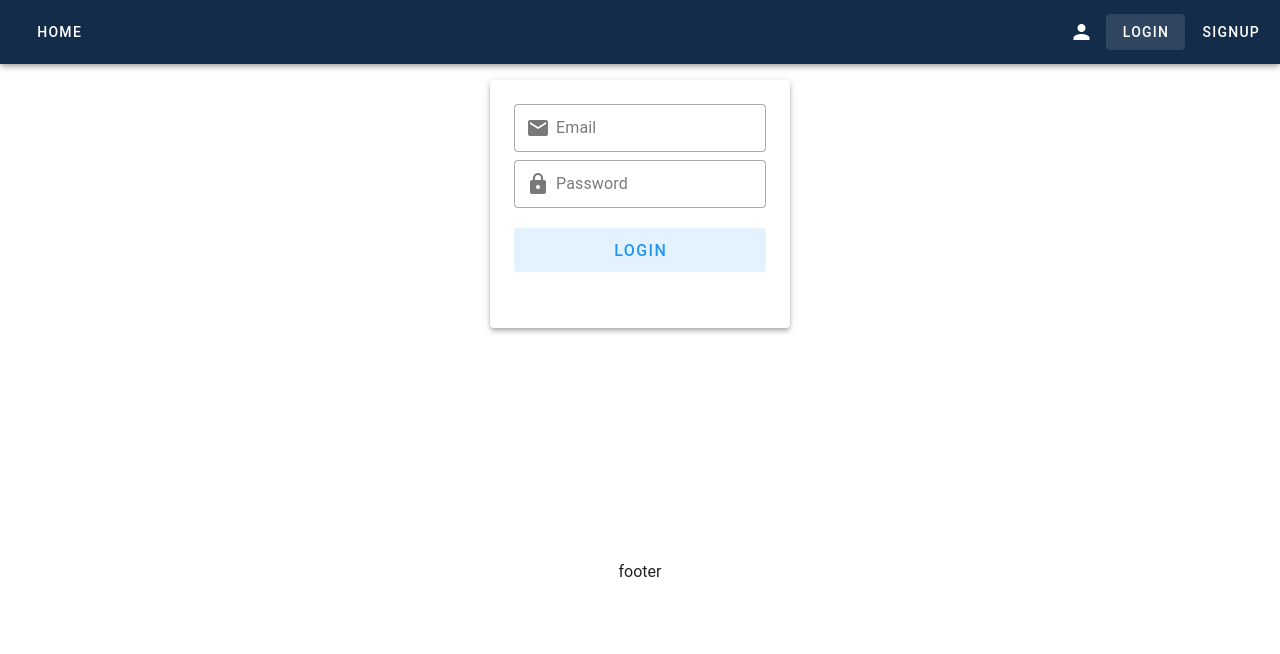
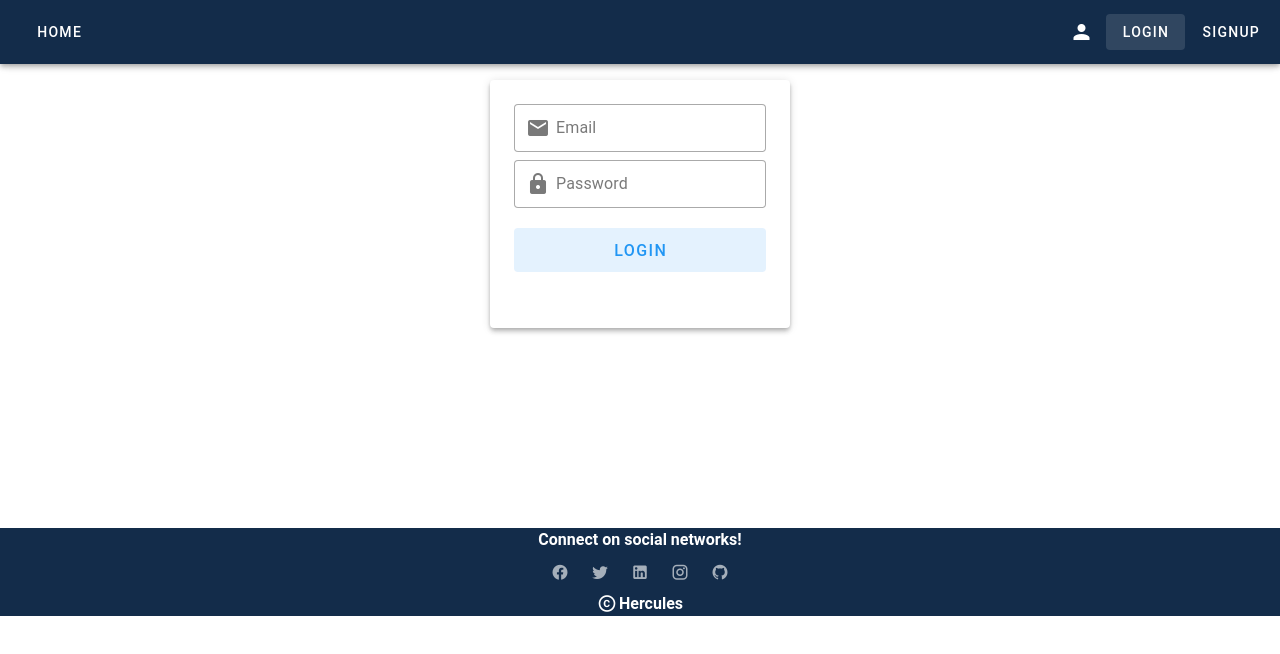
Before and after one commit to Imran17192/HackathonFulda, a Vue app in the folder frontend/: page /login in a window 1280 px wide. Shown: the top 654 px of the page. Built offline with nearby package versions, Linux system fonts and the light colour scheme.

Commit message:
Add footer elements and refactor code

```diff
--- a/frontend/src/components/ErrorMessage.vue
+++ b/frontend/src/components/ErrorMessage.vue
@@ -15,6 +15,7 @@ defineProps({
 
 <style scoped>
     .validation-error-message {
+        text-align: left;
         min-height: 1.4rem;
         margin-left: 0.3rem;
         color: red;
--- a/frontend/src/components/layout/TheFooter.vue
+++ b/frontend/src/components/layout/TheFooter.vue
@@ -1,11 +1,51 @@
 <script setup>
-
+    const socialMediaList =  [
+        { icon: 'mdi-facebook', url: 'https://www.facebook.com' },
+        { icon: 'mdi-twitter', url: 'https://www.twitter.com' },
+        { icon: 'mdi-linkedin', url: 'https://www.linkedin.com' },
+        { icon: 'mdi-instagram', url: 'https://www.instagram.com' },
+        { icon: 'mdi-github', url: 'https://github.com/Imran17192/HackathonFulda' },
+    ]
 </script>
 
 <template>
-<div>footer</div>
+    <div class="the-footer">
+        <strong>Connect on social networks!</strong>
+
+        <v-spacer></v-spacer>
+
+        <div class="d-flex">
+            <v-btn
+                v-for="socialMedia in socialMediaList"
+                :key="socialMedia.url"
+                :icon="socialMedia.icon"
+                size="small"
+                variant="plain"
+                :href="socialMedia.url"
+                target="_blank"
+            ></v-btn>
+        </div>
+
+        <div class="copyright">
+            <v-icon icon="mdi-copyright" size="small"></v-icon>
+            <strong>Hercules</strong>
+        </div>
+    </div>
 </template>
 
 <style scoped>
+    .the-footer {
+        color: white;
+        width: 100%;
+        display: flex;
+        flex-direction: column;
+        align-items: center;
+        background: var(--color-primary);
+    }
 
+    .copyright {
+        display: flex;
+        gap: 2px;
+        align-items: center;
+    }
 </style>
```
Also changed, not shown: frontend/src/stores/counter.js (deleted, +0 -12 lines). Lines whose indentation alone changed are shown as unchanged.
